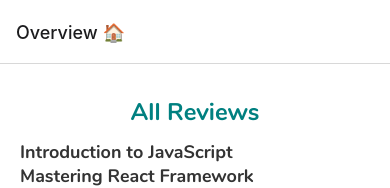
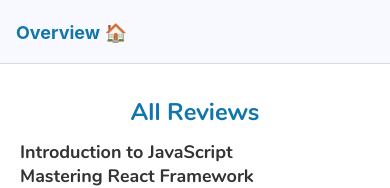
Before and after one commit to AhorIsaac/rn-reviews-app, a React Native app: screen /Home in a window 390 px wide. Shown: the top 188 px of the page. Built offline with nearby package versions, Linux system fonts and the light colour scheme.

Commit message:
chore: add custom navigation header options

```diff
--- a/routes/homeStack.js
+++ b/routes/homeStack.js
@@ -9,7 +9,17 @@ const Stack = createNativeStackNavigator();
 const HomeStack = () => {
   return (
     <NavigationContainer>
-      <Stack.Navigator>
+      <Stack.Navigator
+        screenOptions={{
+          headerStyle: {
+            backgroundColor: "#f8f9ff",
+          },
+          headerTintColor: "#17a",
+          headerTitleStyle: {
+            fontWeight: "bold",
+          },
+        }}
+      >
         <Stack.Screen
           name="Home"
           component={Home}
--- a/styles/global.js
+++ b/styles/global.js
@@ -9,7 +9,7 @@ export const globalStyles = StyleSheet.create({
   headerText: {
     fontSize: 24,
     fontFamily: "nunito-bold",
-    color: "teal",
+    color: "#17a",
     textAlign: "center",
     marginVertical: 12,
   },
```
